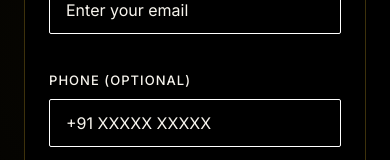
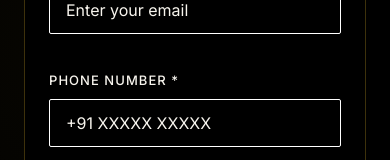
Before and after one commit to ritikakumawat2028/BJS, a React (Vite) app in the folder frontend/: page /register in a window 390 px wide. Shown: the part 465-625 px from the top of the page. Built offline with nearby package versions, Linux system fonts and the light colour scheme; no server answers.

Commit message:
Add spacing to checkout summary rows and make phone number compulsory in all forms

```diff
--- a/frontend/src/pages/AccountPage.tsx
+++ b/frontend/src/pages/AccountPage.tsx
@@ -148,8 +148,8 @@ const AccountPage: React.FC = () => {
                 <input type="text" className="form-input" required value={formData.lastName} onChange={e => setFormData({...formData, lastName: e.target.value})} />
               </div>
               <div className="form-group">
-                <label className="form-label">Phone Number</label>
-                <input type="tel" className="form-input" value={formData.phone} onChange={e => setFormData({...formData, phone: e.target.value})} placeholder="Optional" />
+                <label className="form-label">Phone Number *</label>
+                <input type="tel" className="form-input" required value={formData.phone} onChange={e => setFormData({...formData, phone: e.target.value})} placeholder="+91 XXXXX XXXXX" />
               </div>
 
               <div style={{ marginTop: '32px', display: 'flex', gap: '16px' }}>
--- a/frontend/src/pages/CheckoutPage.tsx
+++ b/frontend/src/pages/CheckoutPage.tsx
@@ -552,7 +552,7 @@ const CheckoutPage: React.FC = () => {
                           </div>
                         )}
 
-                        <div className="summary-row"><span>Subtotal</span><span>{formatPrice(cart.subtotal)}</span></div>
+                        <div className="summary-row" style={{ paddingBottom: '12px' }}><span>Subtotal</span><span>{formatPrice(cart.subtotal)}</span></div>
                         {cart.coupon && (
                           <div className="summary-row" style={{ color: 'var(--color-success)', alignItems: 'center' }}>
                             <div style={{ display: 'flex', alignItems: 'center', gap: '8px' }}>
@@ -568,11 +568,11 @@ const CheckoutPage: React.FC = () => {
                             <span>-{formatPrice(cart.discount)}</span>
                           </div>
                         )}
-                        <div className="summary-row">
+                        <div className="summary-row" style={{ paddingBottom: '12px' }}>
                           <span>Shipping</span>
                           <span>{deliveryCharge === 0 ? <span style={{ color: 'var(--color-success)' }}>FREE</span> : formatPrice(deliveryCharge)}</span>
                         </div>
-                        <div className="summary-row"><span>Estimated Tax</span><span>{formatPrice(cart.tax)}</span></div>
+                        <div className="summary-row" style={{ paddingBottom: '12px' }}><span>Estimated Tax</span><span>{formatPrice(cart.tax)}</span></div>
 
                         <div className="divider" style={{ margin: '16px 0' }} />
                         <div className="summary-row summary-total"><span>Total</span><span>{formatPrice(finalTotal)}</span></div>
--- a/frontend/src/pages/ContactPage.tsx
+++ b/frontend/src/pages/ContactPage.tsx
@@ -84,8 +84,8 @@ const ContactPage: React.FC = () => {
                   <input type="email" name="email" className="contact-input" required value={formData.email} onChange={handleChange} placeholder="you@example.com" />
                 </div>
                 <div className="form-group">
-                  <label className="contact-label">Phone Number <span className="text-muted">(optional)</span></label>
-                  <input type="tel" name="phone" className="contact-input" value={formData.phone} onChange={handleChange} placeholder="+91 98765 43210" />
+                  <label className="contact-label">Phone Number <span className="text-red">*</span></label>
+                  <input type="tel" name="phone" className="contact-input" required value={formData.phone} onChange={handleChange} placeholder="+91 98765 43210" />
                 </div>
               </div>
 
--- a/frontend/src/pages/RegisterPage.tsx
+++ b/frontend/src/pages/RegisterPage.tsx
@@ -34,6 +34,8 @@ const RegisterPage: React.FC = () => {
     } else if (!/[\W_]/.test(form.password)) {
       e.password = 'Password must contain at least one special character (e.g. @, #, !)';
     }
+    if (!form.phone.trim()) e.phone = 'Phone number is required';
+    else if (!/^[+]?[0-9\s-]{10,15}$/.test(form.phone.replace(/\s/g, ''))) e.phone = 'Enter a valid phone number';
     if (form.password !== form.confirmPassword) e.confirmPassword = 'Passwords do not match';
     setErrors(e);
     return Object.keys(e).length === 0;
@@ -138,8 +140,8 @@ const RegisterPage: React.FC = () => {
               </div>
 
               <div className="form-group">
-                <label className="form-label">Phone (optional)</label>
-                <input type="tel" name="phone" className={`form-input ${errors.phone ? 'error' : ''}`} placeholder="+91 XXXXX XXXXX" value={form.phone} onChange={e => setForm(f => ({ ...f, phone: e.target.value }))} />
+                <label className="form-label">Phone Number *</label>
+                <input type="tel" name="phone" className={`form-input ${errors.phone ? 'error' : ''}`} placeholder="+91 XXXXX XXXXX" value={form.phone} onChange={e => setForm(f => ({ ...f, phone: e.target.value }))} required />
                 {errors.phone && <p className="form-error">{errors.phone}</p>}
               </div>
 
```
Also changed, not shown: 1 other file (tests, documents, lock files or other folders).
